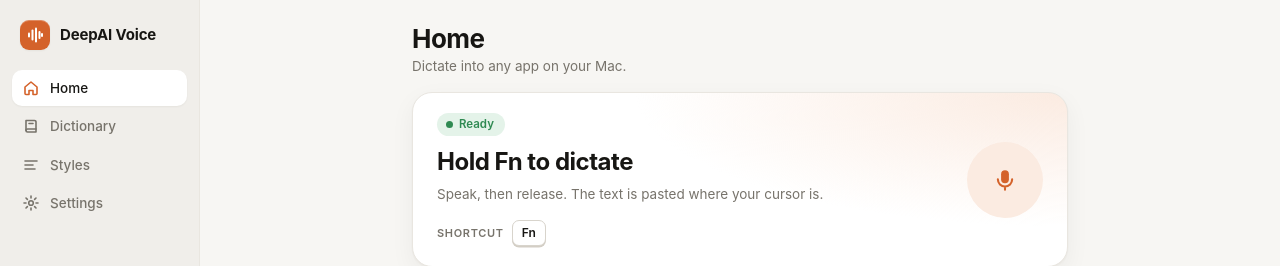
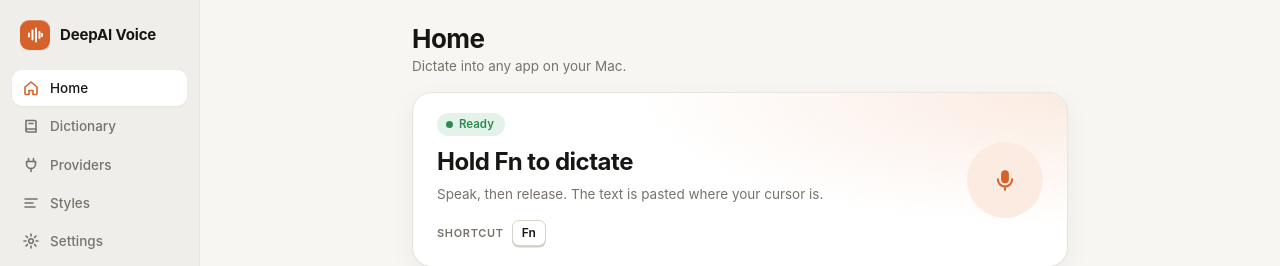
Before and after one commit to DeepakKewalramani/deepai-voice, a React (Vite) app: page / in a window 1280 px wide. Shown: the top 266 px of the page. Built offline with nearby package versions, Linux system fonts and the light colour scheme.

Commit message:
Providers is a main sidebar section, not a Settings tab
A plug icon item between Dictionary and Styles opens Providers on its own
page with no Save and Reset bar, since the hub saves each change itself. It is
removed from the Settings tab list. SettingsShell gets a showFooter prop.

```diff
--- a/src/App.tsx
+++ b/src/App.tsx
@@ -7,13 +7,21 @@ import { usePermissions } from "./settings/usePermissions";
 import { useDictationPartial } from "./ui/useDictationPartial";
 import { useDictationStatus } from "./ui/useDictationStatus";
 import { DictionaryView, HomeView, ViewHeader } from "./ui/views";
-import { BookIcon, GearIcon, HomeIcon, LogoMark, StylesIcon } from "./ui/icons";
+import {
+  BookIcon,
+  GearIcon,
+  HomeIcon,
+  LogoMark,
+  PlugIcon,
+  StylesIcon,
+} from "./ui/icons";
 
-type View = "home" | "dictionary" | "styles" | "settings";
+type View = "home" | "dictionary" | "providers" | "styles" | "settings";
 
 const nav: { id: View; label: string; icon: React.ReactNode }[] = [
   { id: "home", label: "Home", icon: <HomeIcon /> },
   { id: "dictionary", label: "Dictionary", icon: <BookIcon /> },
+  { id: "providers", label: "Providers", icon: <PlugIcon /> },
   { id: "styles", label: "Styles", icon: <StylesIcon /> },
   { id: "settings", label: "Settings", icon: <GearIcon /> },
 ];
@@ -70,6 +78,19 @@ function App({ initialView = "home" }: { initialView?: View }) {
           />
         )}
         {view === "dictionary" && <DictionaryView />}
+        {view === "providers" && (
+          <div className="view view-fill">
+            <ViewHeader
+              title="Providers"
+              subtitle="Connect speech, language and voice providers, or add your own."
+            />
+            <SettingsShell
+              activeTab="providers"
+              tabs={["providers"]}
+              showFooter={false}
+            />
+          </div>
+        )}
         {view === "styles" && (
           <div className="view view-fill">
             <ViewHeader
@@ -83,18 +104,11 @@ function App({ initialView = "home" }: { initialView?: View }) {
           <div className="view view-fill">
             <ViewHeader
               title="Settings"
-              subtitle="Recording, permissions, providers, shortcuts and privacy."
+              subtitle="Recording, permissions, shortcuts and privacy."
             />
             <SettingsShell
               activeTab={settingsTab}
-              tabs={[
-                "general",
-                "permissions",
-                "providers",
-                "shortcuts",
-                "privacy",
-                "about",
-              ]}
+              tabs={["general", "permissions", "shortcuts", "privacy", "about"]}
             />
           </div>
         )}
--- a/src/settings/SettingsShell.tsx
+++ b/src/settings/SettingsShell.tsx
@@ -25,6 +25,8 @@ export interface SettingsShellProps {
     apiKeys: Record<string, string>,
   ) => void | Promise<void>;
   onReset?: () => void;
+  /** Show the Save and Reset bar. Default true. Off for sections that save on their own (Providers). */
+  showFooter?: boolean;
   /** Tabs to show, in order. Defaults to all. One tab renders without a tab bar. */
   tabs?: SettingsTab[];
 }
@@ -46,6 +48,7 @@ export const SettingsShell: React.FC<SettingsShellProps> = ({
   onSave,
   onReset,
   tabs: tabIds,
+  showFooter = true,
 }) => {
   const tabs = tabIds ? allTabs.filter((t) => tabIds.includes(t.id)) : allTabs;
   const single = tabs.length === 1;
@@ -197,6 +200,7 @@ export const SettingsShell: React.FC<SettingsShellProps> = ({
       )}
       <div className="settings-main">
         {body}
+        {showFooter && (
           <footer className="settings-footer">
             <span
               className="settings-status"
@@ -225,6 +229,7 @@ export const SettingsShell: React.FC<SettingsShellProps> = ({
               Save
             </button>
           </footer>
+        )}
       </div>
     </div>
   );
--- a/src/ui/icons.tsx
+++ b/src/ui/icons.tsx
@@ -44,6 +44,14 @@ export const GearIcon = () => (
   </Svg>
 );
 
+export const PlugIcon = () => (
+  <Svg>
+    <path d="M6.5 2.5v3M11.5 2.5v3" />
+    <path d="M4.5 5.5h9v2.5a4.5 4.5 0 0 1-9 0z" />
+    <path d="M9 12.5v3" />
+  </Svg>
+);
+
 export const LockIcon = () => (
   <Svg>
     <rect x="3.5" y="8" width="11" height="7.5" rx="2" />
```
Also changed, not shown: 3 other files (tests, documents, lock files or other folders). Lines whose indentation alone changed are shown as unchanged.
